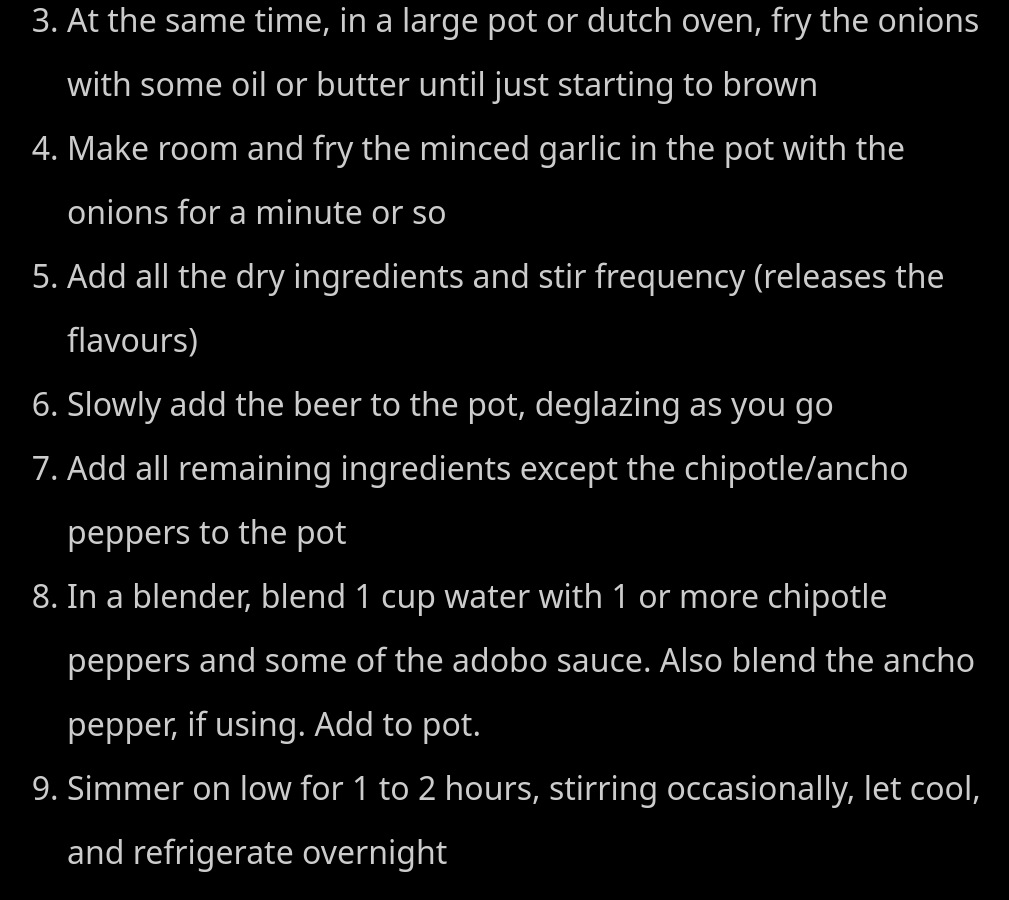
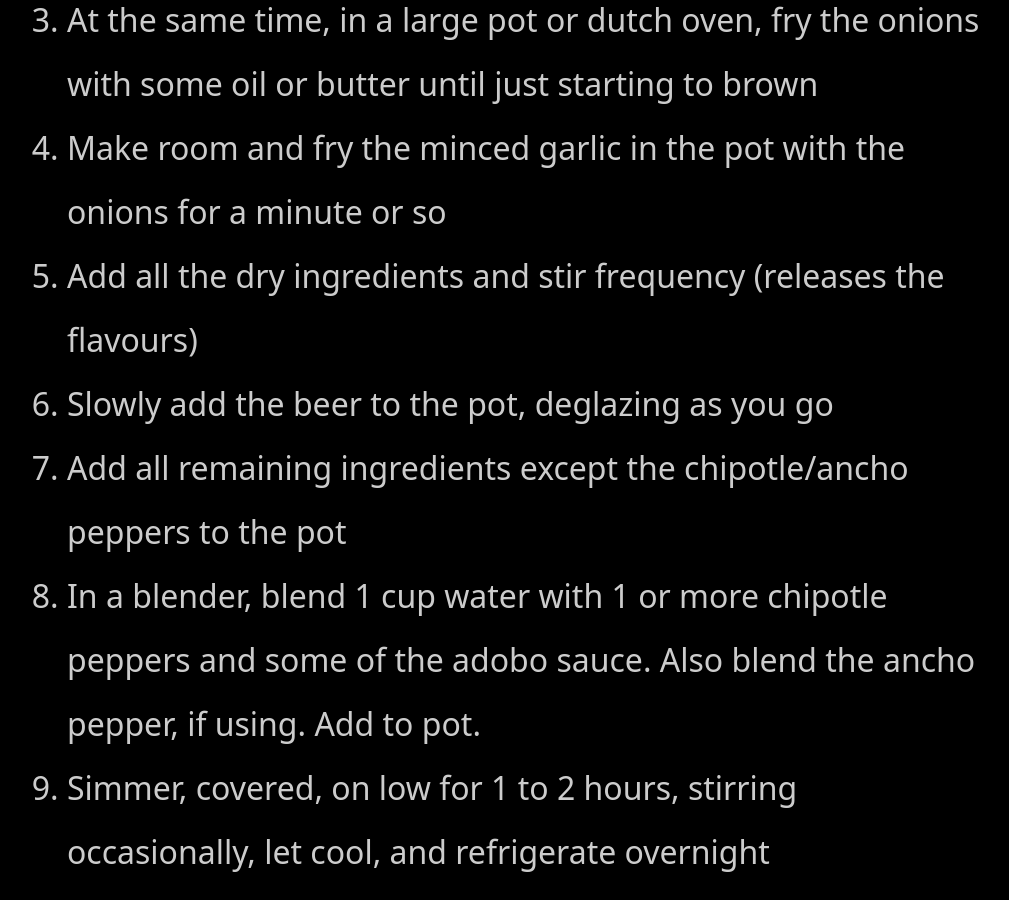
Before and after one commit to dits-family-cookbook/dits-family-cookbook.github.io, a Jekyll site: the page built from recipes/main-dishes/johns-chili.md, in a window 1280 px wide and 900 px high, scrolled down 3139 px. Shown: the whole window, without its empty margins (131-1140 px from the left). Built offline with Jekyll 4.4.1, drawn with Linux system fonts in a browser that asks for light colours.

Commit message:
simmer chili covered

```diff
--- a/recipes/main-dishes/johns-chili.md
+++ b/recipes/main-dishes/johns-chili.md
@@ -56,4 +56,4 @@ Toppings:
 1. Slowly add the beer to the pot, deglazing as you go
 1. Add all remaining ingredients except the chipotle/ancho peppers to the pot
 1. In a blender, blend 1 cup water with 1 or more chipotle peppers and some of the adobo sauce.  Also blend the ancho pepper, if using.  Add to pot.
-1. Simmer on low for 1 to 2 hours, stirring occasionally, let cool, and refrigerate overnight
+1. Simmer, covered, on low for 1 to 2 hours, stirring occasionally, let cool, and refrigerate overnight
```
